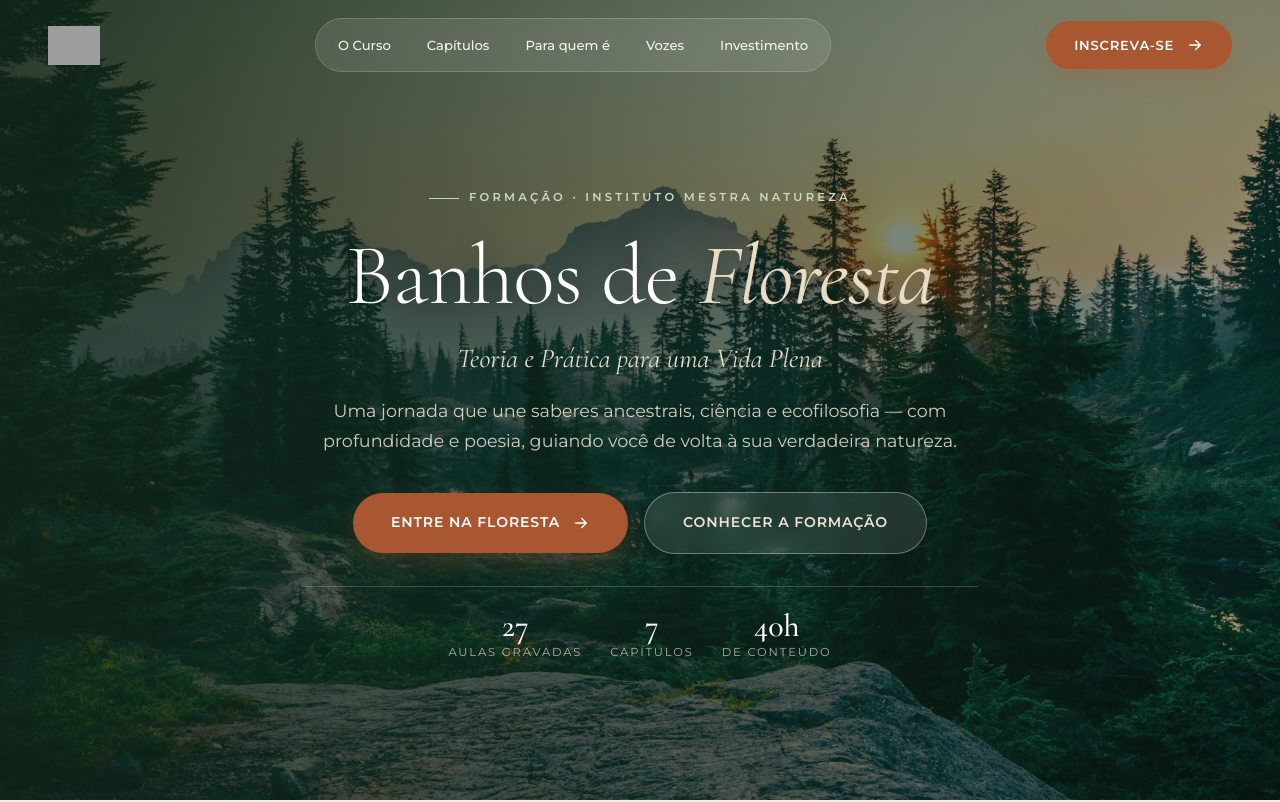
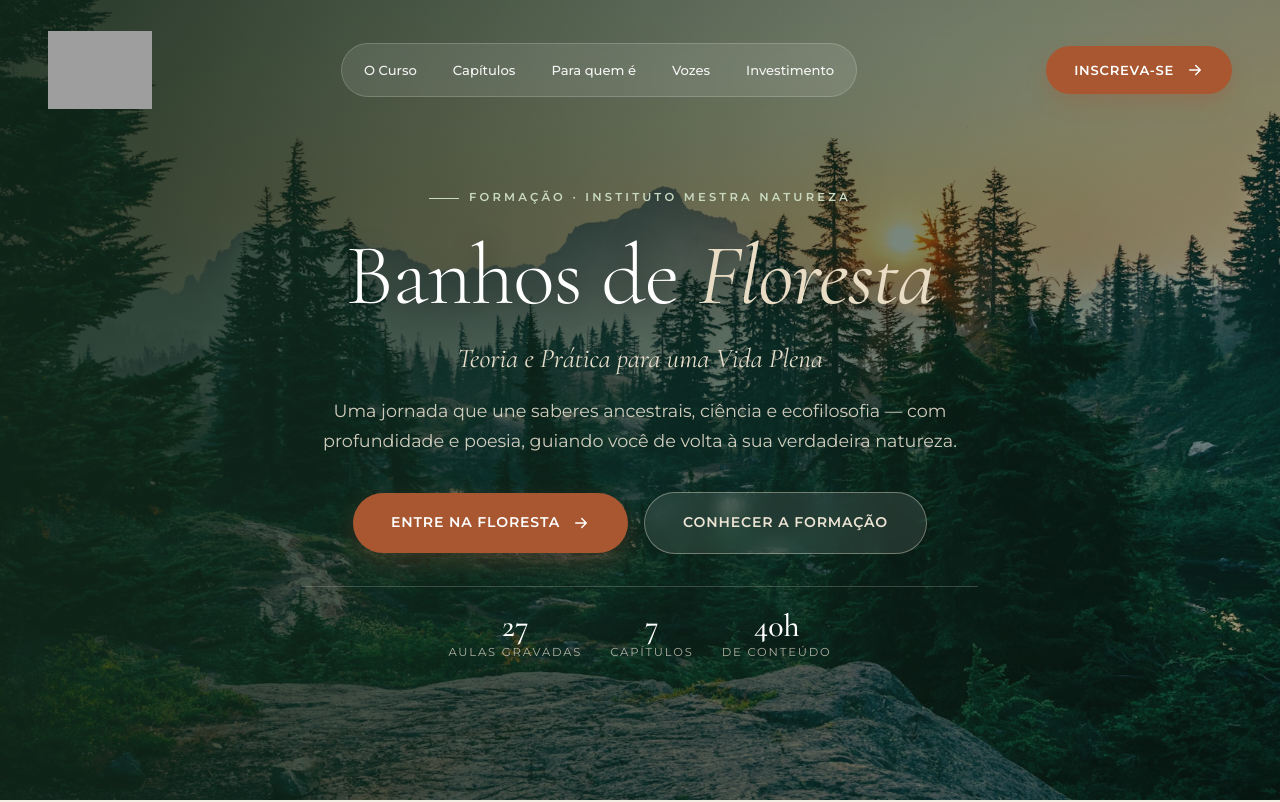
Before and after one commit to cybercronan/landingpage-banhosflorestais, a plain HTML site: page index.html in a window 1280 px wide. Shown: the top 802 px of the page. Drawn offline with nearby package versions, Linux system fonts and the light colour scheme; grey boxes are pictures that could not be loaded.

Commit message:
Update index.html

```diff
--- a/index.html
+++ b/index.html
@@ -156,7 +156,7 @@
   .brand{display:flex;align-items:center;gap:0;color:#fff;transition:color .35s var(--ease)}
   .nav.scrolled .brand{color:var(--forest)}
   .brand-logo{
-    width:clamp(44px,5vw,52px);height:clamp(44px,5vw,52px);object-fit:contain;flex-shrink:0;
+    width:clamp(88px,10vw,104px);height:clamp(88px,10vw,104px);object-fit:contain;flex-shrink:0;
     transition:all .35s var(--ease);
   }
   .brand-name{font-family:var(--serif);font-size:clamp(1.05rem,1.8vw,1.18rem);font-weight:600;letter-spacing:.02em;line-height:1}
```
